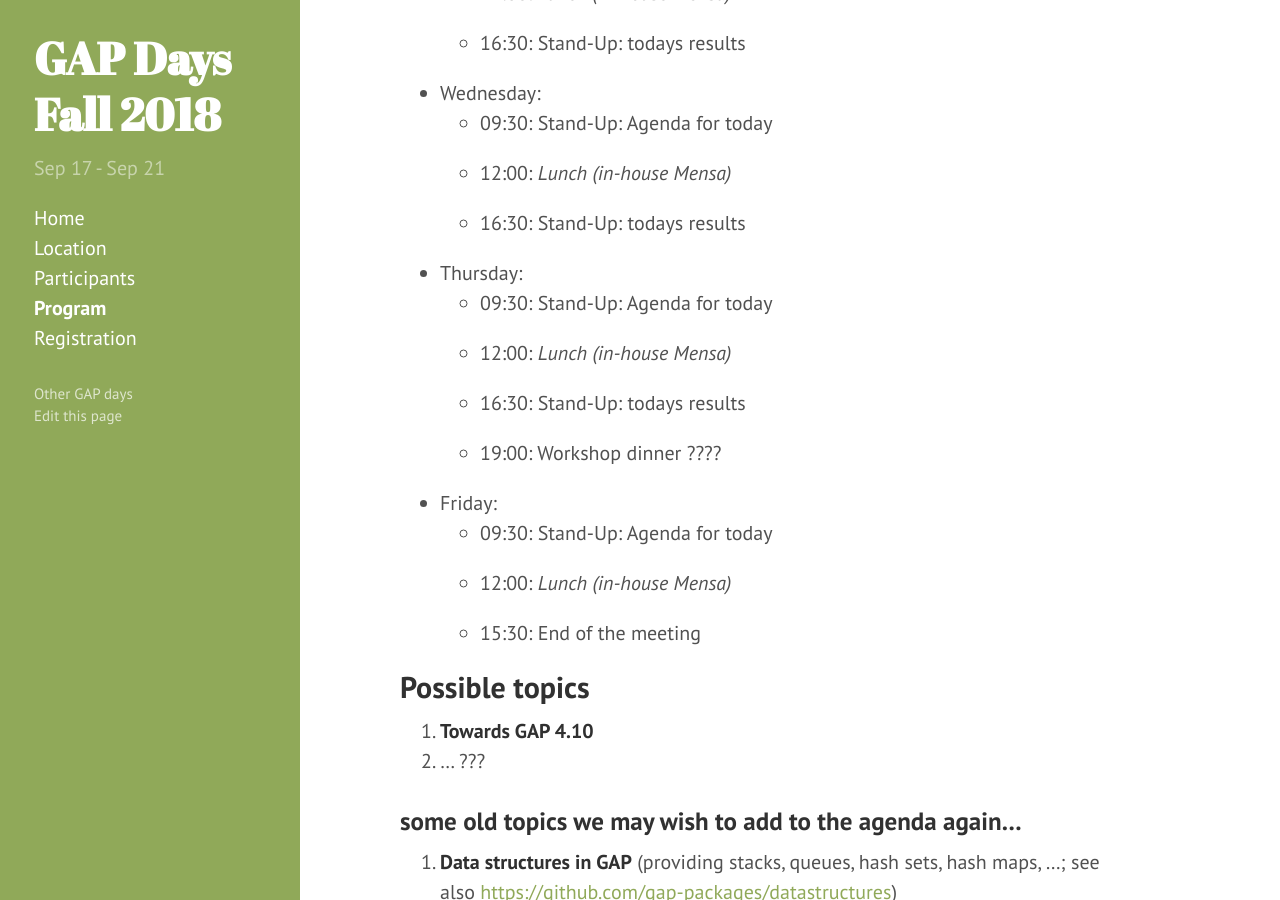
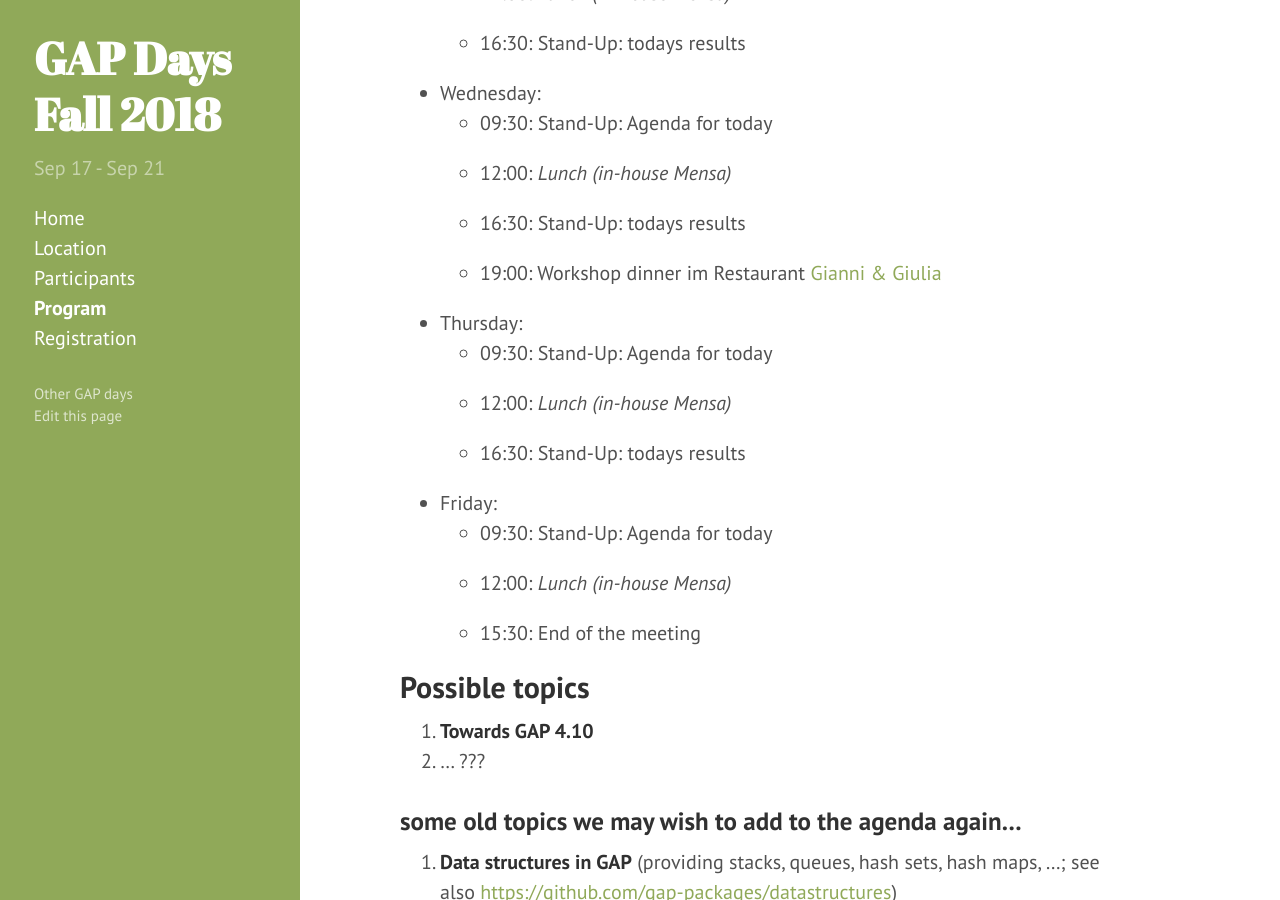
Before and after one commit to sebasguts/gapdays2018-fall, a Jekyll site: the page built from program.md, in a window 1280 px wide and 900 px high, scrolled down 657 px. Built offline with Jekyll 4.4.1, drawn with Linux system fonts in a browser that asks for light colours.

Commit message:
Workshop dinner Mittwoch im Restaurant [Gianni & Giulia]

```diff
--- a/program.md
+++ b/program.md
@@ -32,14 +32,14 @@ title: Program
 
   - 16:30: Stand-Up: todays results
 
+  - 19:00: Workshop dinner im Restaurant [Gianni & Giulia](https://trattoria-gianni-giulia.de)
+
 - Thursday:
   - 09:30: Stand-Up: Agenda for today
 
   - 12:00: *Lunch (in-house Mensa)*
 
   - 16:30: Stand-Up: todays results
-
-  - 19:00: Workshop dinner ????
 
 - Friday:
   - 09:30: Stand-Up: Agenda for today
```
